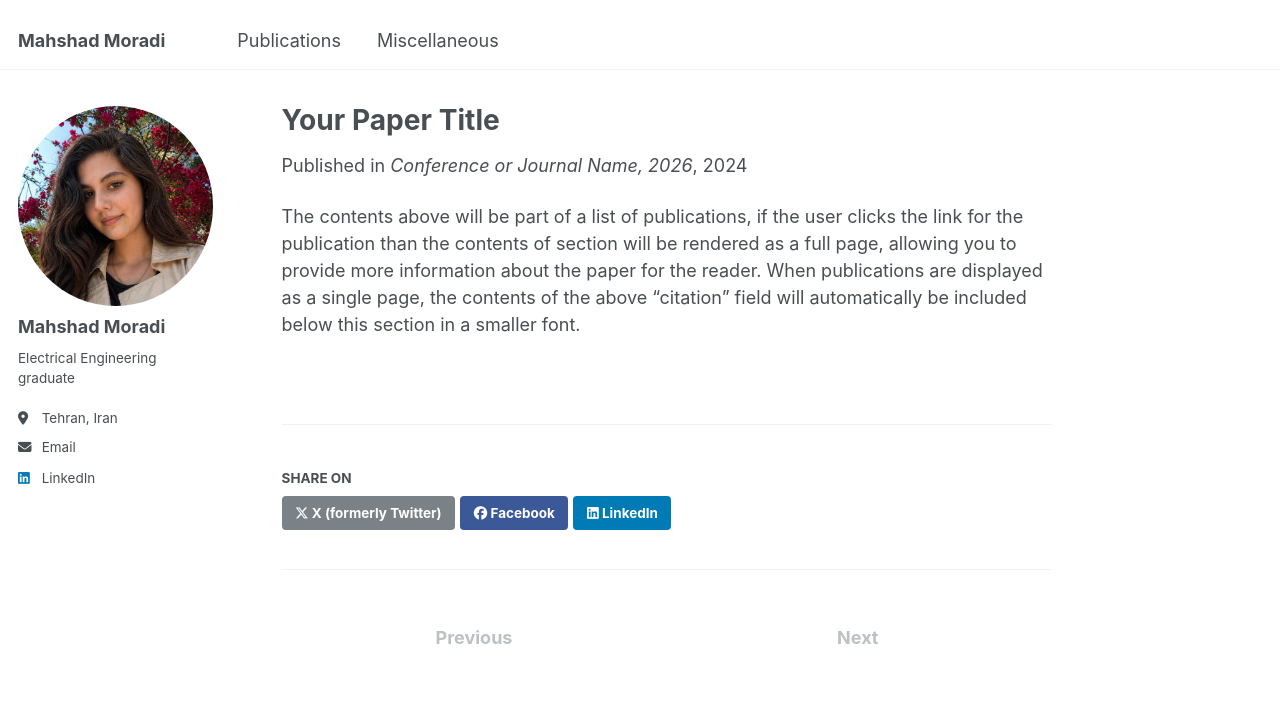
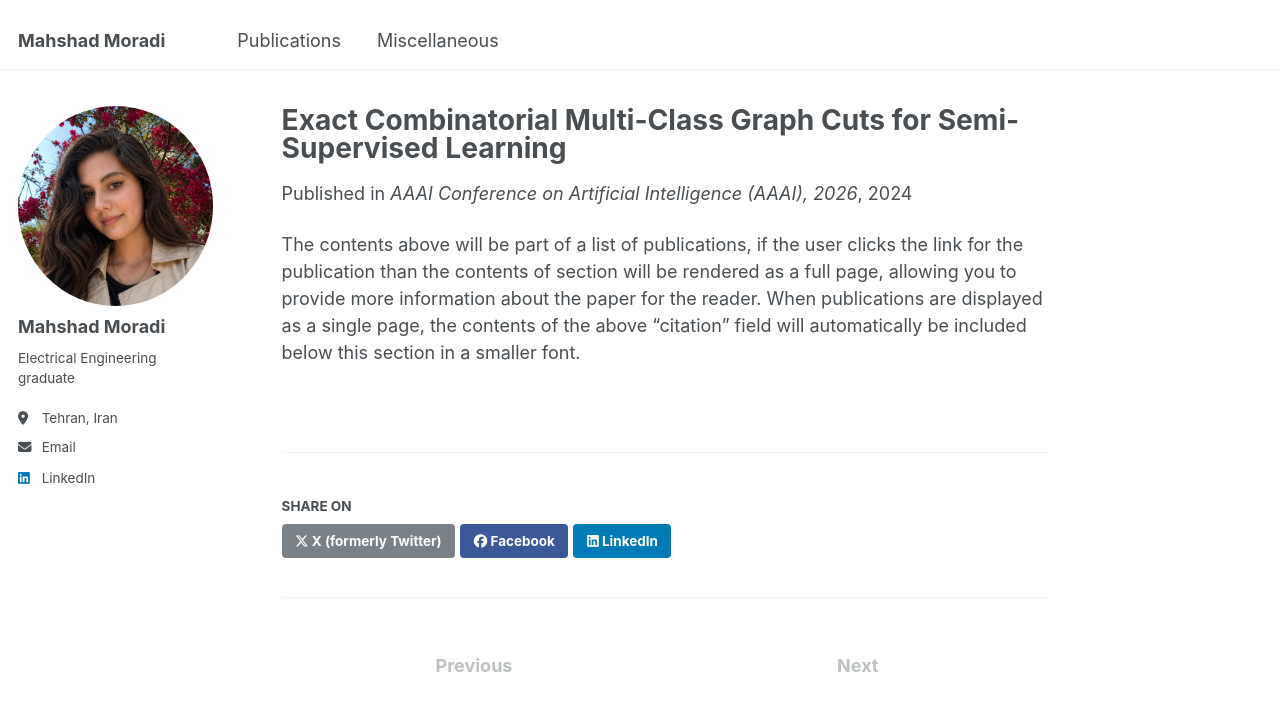
Before and after one commit to mahshadmoradi/mahshadmoradi.github.io, a Jekyll site: the page built from _publications/2024-02-17-paper-title-number-4.md, in a window 1280 px wide and 1049 px high. Shown: the top 711 px of the window. Built offline with Jekyll 4.4.1, drawn with Linux system fonts in a browser that asks for light colours; a script that is not in the unit is left out.

Commit message:
Update 2024-02-17-paper-title-number-4.md

```diff
--- a/_publications/2024-02-17-paper-title-number-4.md
+++ b/_publications/2024-02-17-paper-title-number-4.md
@@ -1,12 +1,12 @@
 ---
-title: "Your Paper Title"
+title: "Exact Combinatorial Multi-Class Graph Cuts for Semi-Supervised Learning"
 collection: publications
-authors: "Mahshad Moradi, Another Author, Senior Author"
-venue: "Conference or Journal Name, 2026"
-image: "/images/publications/my-paper.png"
-paperurl: "/files/my-paper.pdf"
-code: "https://github.com/username/repo"
-slides: "/files/my-slides.pdf"
+authors: "Mohammad Mahdi Omati, Yasin Salajeghe, Mahshad Moradi, Arash Amini"
+venue: "AAAI Conference on Artificial Intelligence (AAAI), 2026"
+image: "/images/publications/paper2.png"
+paperurl: "/files/paper2.pdf"
+code: "[https://github.com/username/repo](https://github.com/yasin-sala/CombCut?tab=readme-ov-file)"
+presentation: "[/files/my-slides.pdf](https://underline.io/lecture/146002-exact-combinatorial-multi-class-graph-cuts-for-semi-supervised-learning)"
 ---
 
 The contents above will be part of a list of publications, if the user clicks the link for the publication than the contents of section will be rendered as a full page, allowing you to provide more information about the paper for the reader. When publications are displayed as a single page, the contents of the above "citation" field will automatically be included below this section in a smaller font.
```
